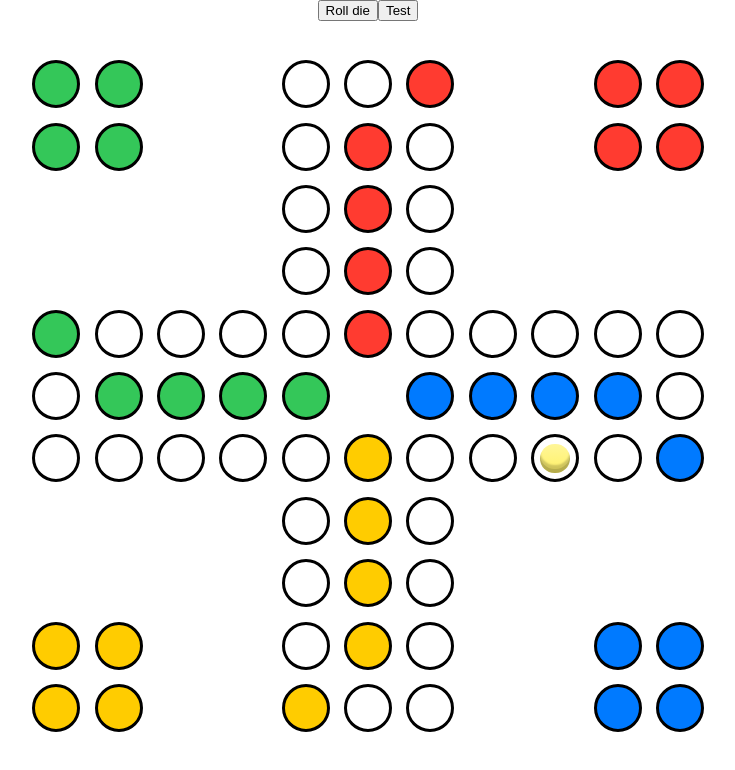
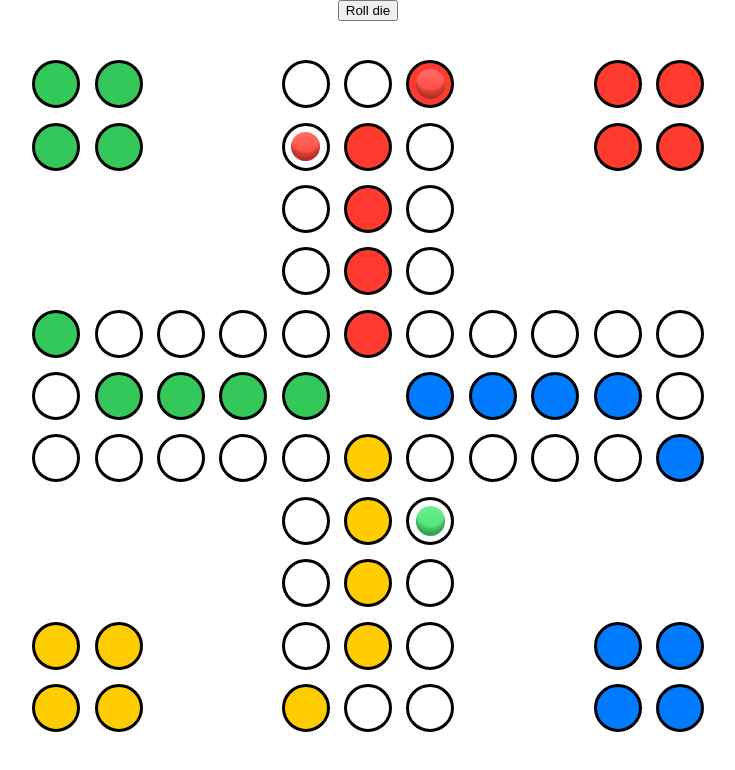
Before and after one commit to pavelruzicka/ludo-client, a Vue app: page / in a window 1280 px wide. Shown: the top 770 px of the page, without its empty margins (272-1007 px from the left). Built offline with nearby package versions, Linux system fonts and the light colour scheme.

Commit message:
feat: utilize animation when advancing piece

```diff
--- a/src/App.vue
+++ b/src/App.vue
@@ -2,7 +2,6 @@
   <div id="app">
     <div>
       <button @click="rollDie()">Roll die</button>
-      <button @click="animate()">Test</button>
     </div>
 
     <transition name="cloak">
@@ -18,14 +17,11 @@
 </template>
 
 <script>
-import animate from "./animations";
-
 import { mapGetters } from "vuex";
 
 import Board from "./components/Board";
 import Modal from "./components/Modal";
 import Cloak from "./components/Cloak";
-import { setTimeout } from "timers";
 
 export default {
   name: "app",
@@ -62,8 +58,8 @@ export default {
     },
 
     rollDie() {
-      this.dieRoll = Math.floor(Math.random() * 6) + 1;
-      //this.dieRoll = 6;
+      //this.dieRoll = Math.floor(Math.random() * 6) + 1;
+      this.dieRoll = 6;
 
       this.modalShown = true;
     },
@@ -81,11 +77,8 @@ export default {
       } else if (action === "advance") {
         this.$store.commit("setLastRoll", { value: this.dieRoll });
         this.$store.commit("setAwaitStatus", { target: true });
+        this.$store.commit("setAnimationAwait", { target: true });
       }
-    },
-
-    animate() {
-      animate(this, 22, 400);
     }
   }
 };
--- a/src/animations/index.js
+++ b/src/animations/index.js
@@ -2,12 +2,14 @@ import analyzeRoute from "./route";
 import transform from "./transform";
 
 export default (self, from, to) => {
-  const sequence = analyzeRoute(from, to);
+  const [route, sequence] = analyzeRoute(from, to);
   const transformed = transform(sequence);
 
   for (let [index, transform] of transformed.entries()) {
     setTimeout(() => {
       self.$store.commit("setTransformStyle", transform);
-    }, 500 * (index + 1));
+    }, 300 * (index + 1));
   }
+
+  return route;
 };
--- a/src/animations/points.js
+++ b/src/animations/points.js
@@ -10,6 +10,8 @@ export default (start, end) => {
     };
   }
 
+  console.log("irregular");
+
   return {
     points: [
       ...Array(
--- a/src/animations/route.js
+++ b/src/animations/route.js
@@ -26,5 +26,5 @@ export default (from, to) => {
     }
   }
 
-  return path;
+  return [route, path];
 };
--- a/src/components/Piece.vue
+++ b/src/components/Piece.vue
@@ -7,14 +7,16 @@
         'piece--awaiting': isAwaiting
       }
     ]"
-    :style="transformStyle"
+    :style="animationAwait === index ? transformStyle : null"
     @click="advancePiece()"
   ></div>
 </template>
 
 <script>
+import animate from "../animations";
+import getAllPoints from "../animations/points";
+
 import { mapGetters } from "vuex";
-import { setTimeout } from "timers";
 
 export default {
   name: "piece",
@@ -22,7 +24,7 @@ export default {
   props: ["occupancy", "index"],
 
   computed: {
-    ...mapGetters(["awaitStatus", "color", "transformStyle"]),
+    ...mapGetters(["awaitStatus", "animationAwait", "color", "transformStyle"]),
 
     isAwaiting() {
       return (
@@ -41,11 +43,18 @@ export default {
         const increment = this.$store.getters.lastRoll;
 
         if (color === this.color) {
+          const self = this;
+          const { points } = getAllPoints(this.index, this.index + increment);
+
           this.$store.commit("setAwaitStatus", { target: false });
+          this.$store.commit("setAnimationAwait", { target: this.index });
+          animate(self, this.index, this.index + increment);
 
           setTimeout(() => {
-            this.$store.commit("advancePiece", { color, piece, increment });
-          }, 500);
+            self.$store.commit("setTransformStyle", { x: 0, y: 0 });
+            self.$store.commit("advancePiece", { color, piece, increment });
+            self.$store.commit("setAnimationAwait", { target: 0 });
+          }, 300 * points.length);
         } else {
           console.error("Cannot move this piece (different color)");
         }
--- a/src/store/getters.js
+++ b/src/store/getters.js
@@ -22,6 +22,8 @@ export default {
 
   awaitStatus: state => state.awaitStatus,
 
+  animationAwait: state => state.animationAwait,
+
   lastRoll: state => state.lastRoll,
 
   transformStyle: state => state.transformStyle
--- a/src/store/index.js
+++ b/src/store/index.js
@@ -9,9 +9,12 @@ const initialState = () => ({
   color: "red",
   remaining: [],
   awaitStatus: false,
+  animationAwait: false,
   lastRoll: 0,
   pieces: [
-    { color: "yellow", piece: "a", position: 22, deployed: true, home: false }
+    { color: "red", piece: "a", position: 10, deployed: true, home: false },
+    { color: "red", piece: "b", position: 7, deployed: true, home: false },
+    { color: "green", piece: "b", position: 25, deployed: true, home: false }
   ],
   transformStyle: { transform: "" }
 });
--- a/src/store/mutations.js
+++ b/src/store/mutations.js
@@ -127,6 +127,10 @@ export default {
     state.awaitStatus = payload.target;
   },
 
+  setAnimationAwait: (state, payload) => {
+    state.animationAwait = payload.target;
+  },
+
   /**
    * Save latest die roll value
    *
```
